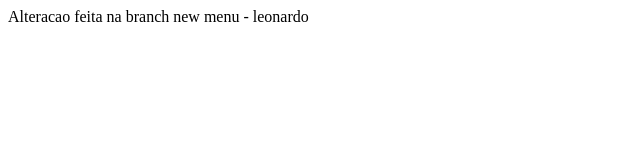
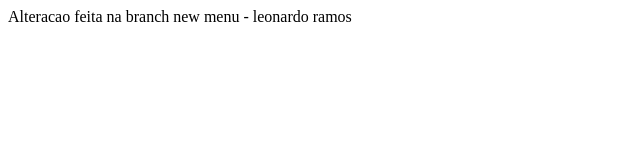
Before and after one commit to leocastroramos/site, a plain HTML site: page index.html in a window 1280 px wide. Shown: the full height of the page, 0-640 px from the left. Drawn offline with Linux system fonts and the light colour scheme.

Commit message:
alteração no nome

```diff
--- a/index.html
+++ b/index.html
@@ -1,4 +1,4 @@
 <html>
 <head><title>Site - Teste</title></head>
-<body>Alteracao feita na branch new menu - leonardo</body>
+<body>Alteracao feita na branch new menu - leonardo ramos</body>
 </html>
```
